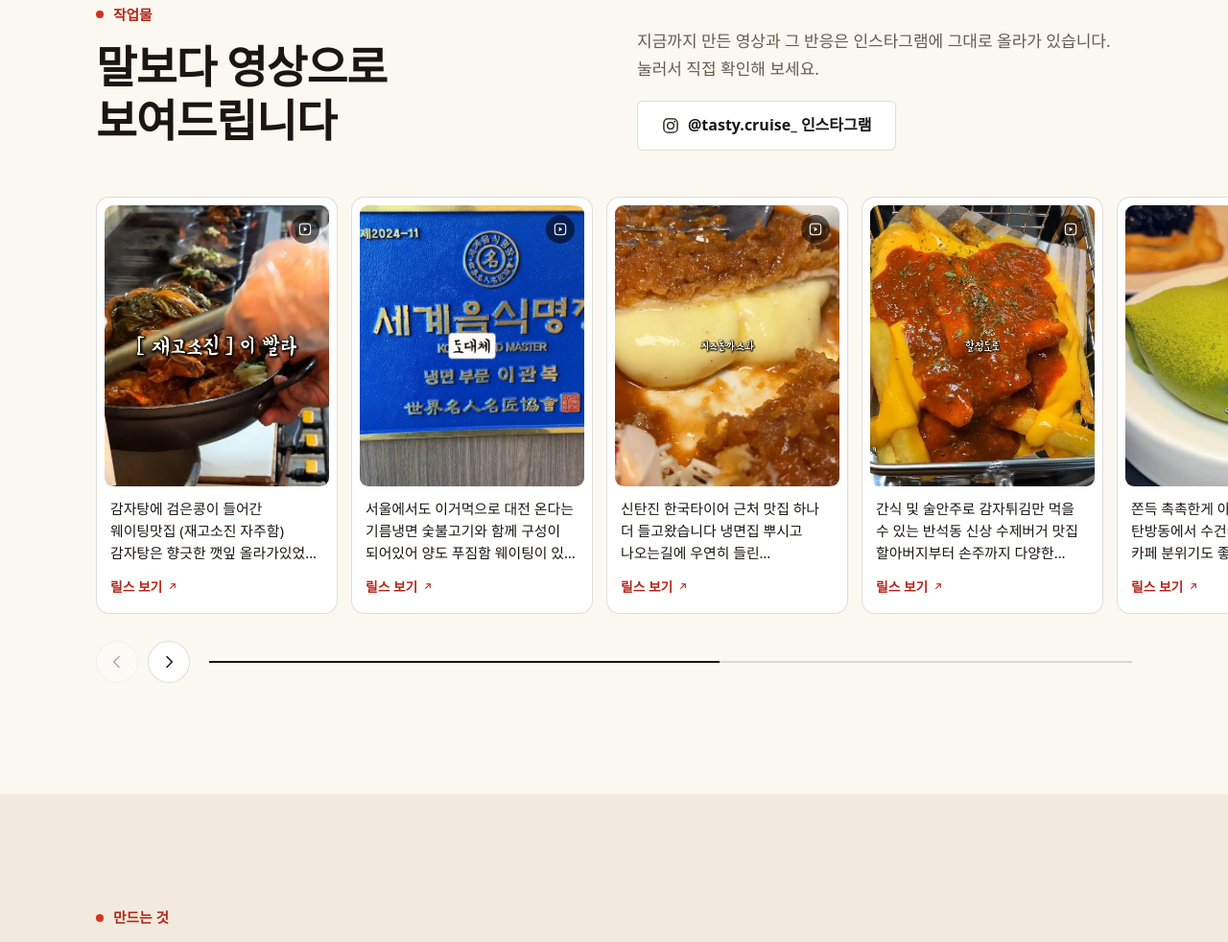
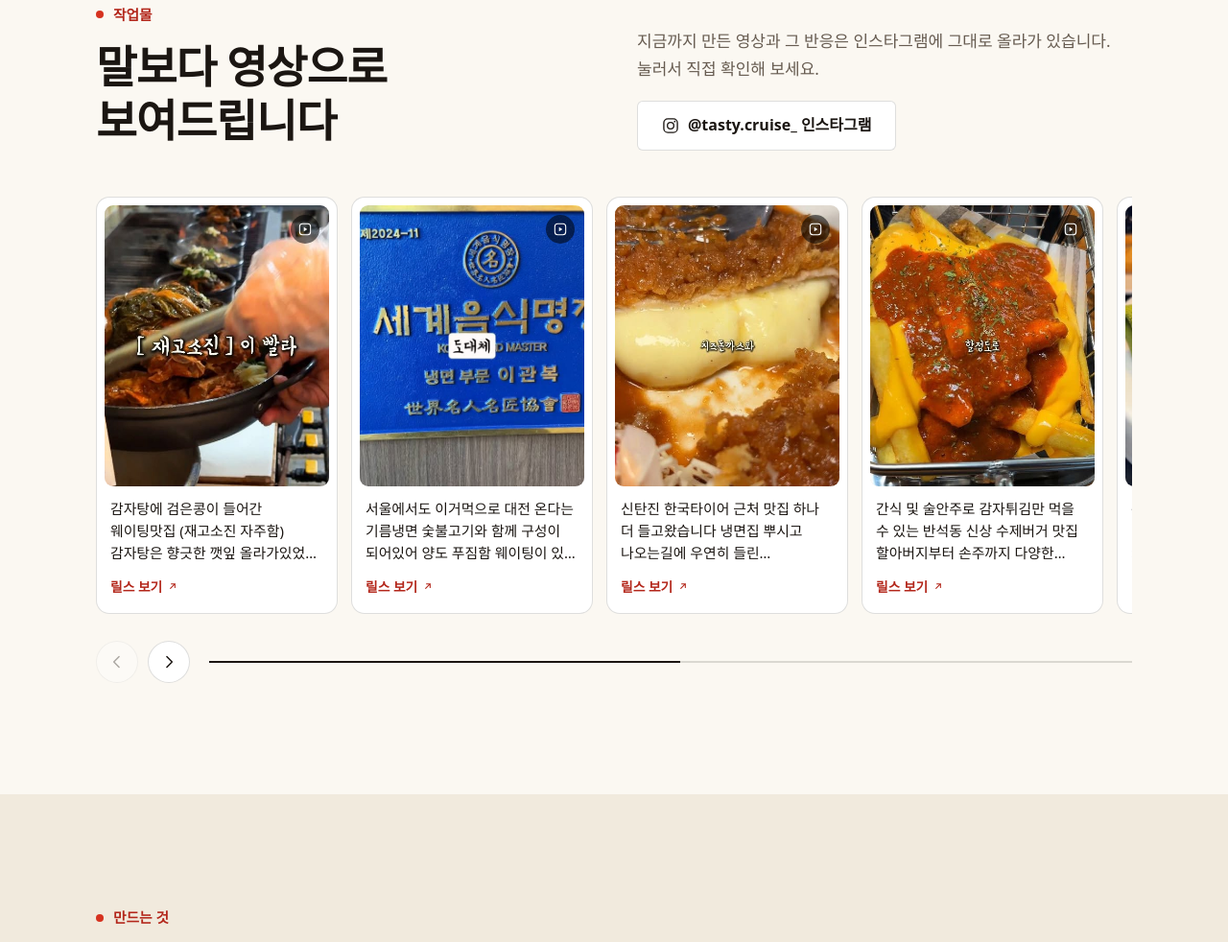
Before and after one commit to heesung52/heart-record, a plain HTML site: page index.html in a window 1280 px wide. Shown: the part 897-1879 px from the top of the page at 96% size. Drawn offline with Linux system fonts and the light colour scheme; a web font is replaced by a local one.

Commit message:
사이트 올림 2026-11-22
PC에서 작업물 띠가 본문 칸 안에서만 움직이게 함

```diff
--- a/styles.css
+++ b/styles.css
@@ -729,6 +729,16 @@ h1 {
   display: none;
 }
 
+/* 넓은 화면(PC)에서는 띠가 본문 칸 안에서만 움직인다. 좁은 화면에서는 화면 끝까지 흘러 다음 카드가 살짝 보인다 */
+@media (min-width: 1160px) {
+  .reel-track {
+    max-width: calc(var(--wrap) - 2 * var(--gutter));
+    margin-inline: auto;
+    padding-inline: 0;
+    scroll-padding-inline: 0;
+  }
+}
+
 .reel-card {
   flex: 0 0 min(70vw, 264px);
   display: flex;
```
Also changed, not shown: 1 other file.
